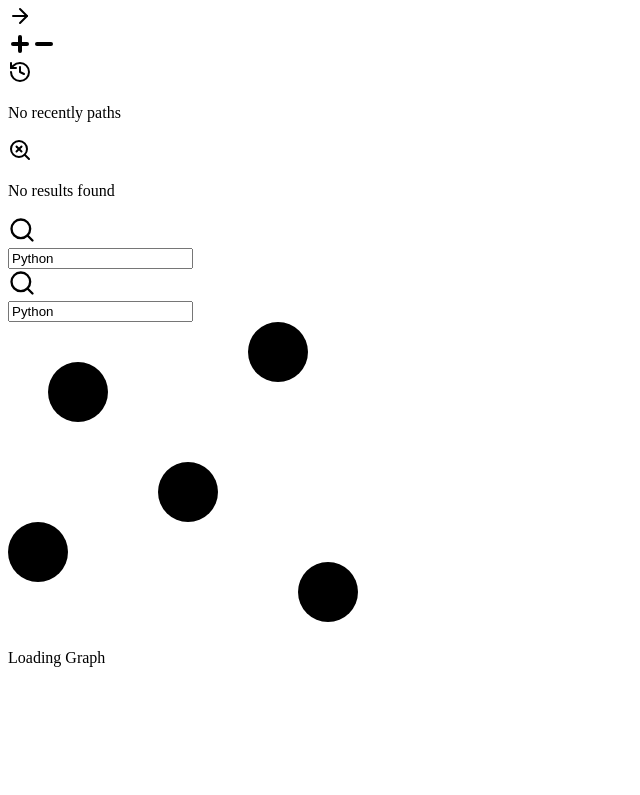
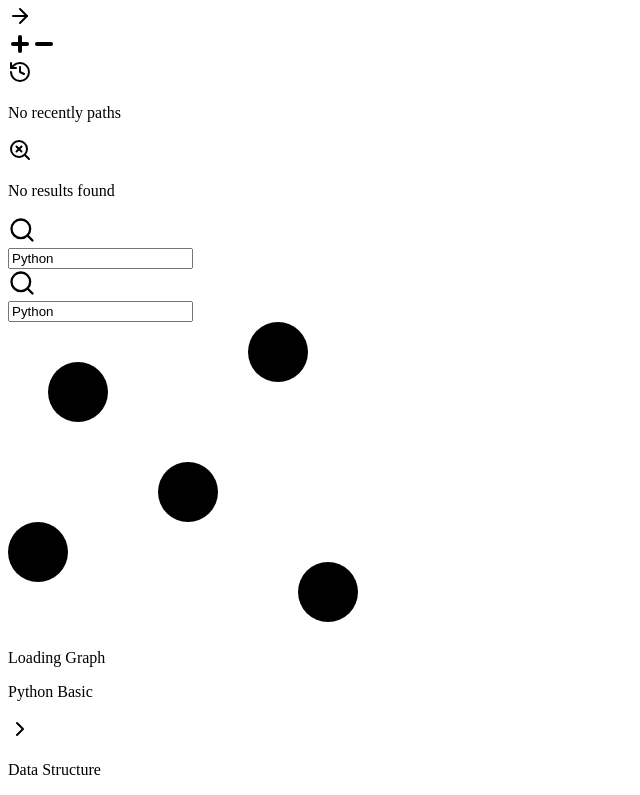
Before and after one commit to MicroCU/Frontend, a Next.js app: page /tontan in a window 1280 px wide. Shown: the part 2115-2910 px from the top of the page, without its empty margins (0-640 px from the left). Before the commit the page ends 2798 px from the top, so only its background shows below. Built offline with nearby package versions, Linux system fonts and the light colour scheme.

Commit message:
PathItems

```diff
--- a/app/tontan/page.tsx
+++ b/app/tontan/page.tsx
@@ -16,6 +16,7 @@ import Zoom from "@/components/Zoom";
 import NoResult, { NoResultTypeEnum } from "@/components/NoResult";
 import SearchInput from "@/components/SearchInput";
 import LoadingGraph from "@/components/LoadingGraph";
+import PathItems from "@/components/PathItems";
 
 
 export default function TontanComponent() {
@@ -175,6 +176,10 @@ export default function TontanComponent() {
             <div className="bg-black flex flex-col gap-4 p-4">
                 <LoadingGraph />
             </div>
+            <div className="bg-progressLight flex flex-col gap-4 p-4">
+                <PathItems name="Python Basic" isSelected={true} className="w-[200px]" />
+                <PathItems name="Data Structure" isSelected={false} className="w-[200px]" />
+            </div>
         </>
     );
 }
--- /dev/null
+++ b/components/PathItems.tsx
@@ -0,0 +1,17 @@
+import { ChevronRight } from 'lucide-react';
+
+export interface PathItemsProps {
+    name: string
+    isSelected: boolean
+    className?: string
+}
+
+export default function PathItems({ name, isSelected, className }: PathItemsProps) {
+    return (
+        <div className={`flex flex-row justify-between items-center px-3 py-2 min-h-[35px]
+        ${isSelected ? 'bg-primary text-white rounded-lg Medium16' : 'Reg16'} ${className}`}>
+            <p> {name} </p>
+            {isSelected && <ChevronRight />}
+        </div>
+    )
+}
```
